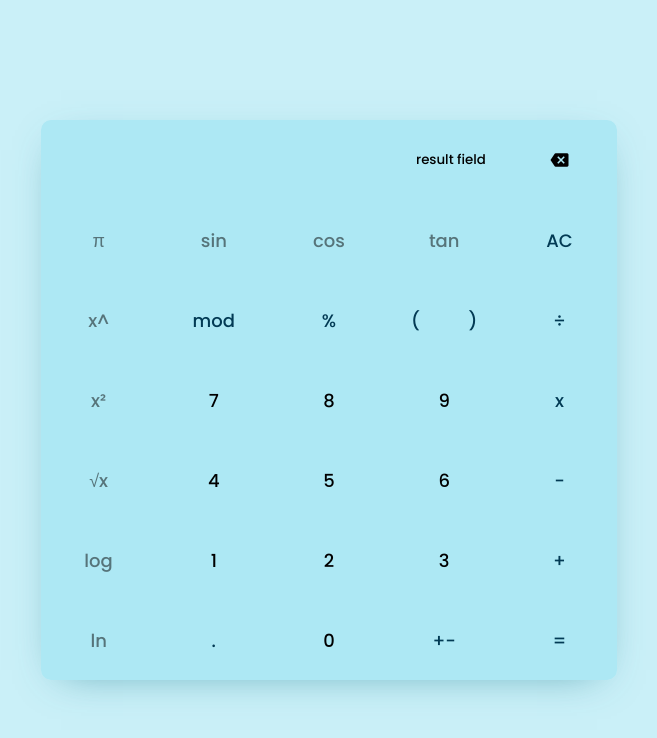
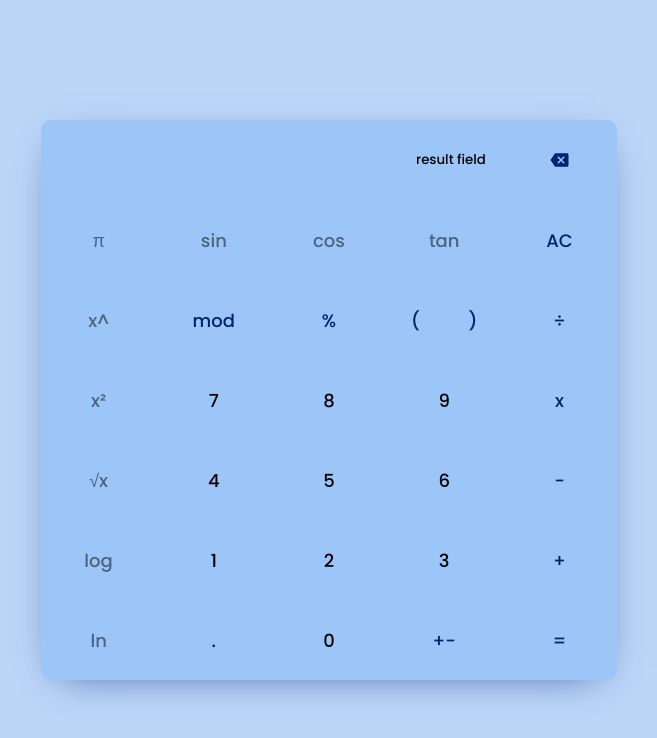
Before and after one commit to thisisanash/JS-calculator-V2, a plain HTML site: page index.html in a window 1280 px wide. Shown: the whole page, without its empty margins (311-968 px from the left). Drawn offline with Linux system fonts and the light colour scheme.

Commit message:
Update style.css

```diff
--- a/style.css
+++ b/style.css
@@ -9,7 +9,7 @@
 }
 
 body {
-    background: #caf0f8;
+    background: #bcd6f8;
     height: 100vh;
     width: 100vw;
 }
@@ -25,7 +25,7 @@ body {
     border-radius: 10px;
     overflow: hidden;
     font-size: 18px;
-    box-shadow: 0px 10px 40px -20px #31899bc9;
+    box-shadow: 0px 10px 40px -20px #002270c9;
     /* grid */
     display: grid;
 grid-template-columns: repeat(5, 1fr);
@@ -81,16 +81,16 @@ grid-row-gap: 0px;
 }
 
 .field, .btn {
-    border: 0px solid #49cae44d;
-    background: #ade8f4;
+    border: 0px solid rgba(188, 214, 248, 0.302);
+    background: #9cc6f8;
 }
 
 .grid-3, .grid-4, .grid-5, .grid-6, .grid-8, .grid-13, .grid-18, .grid-23, .grid-28{
     color: #00000080;
 }
 
-.grid-7, .grid-9, .grid-10, .grid-11, .btn.brc button, .grid-12, .grid-17, .grid-22, .grid-27, .grid-29, .grid-31, .grid-32{
-    color: #023a54;
+.grid-2, .grid-7, .grid-9, .grid-10, .grid-11, .btn.brc button, .grid-12, .grid-17, .grid-22, .grid-27, .grid-29, .grid-31, .grid-32{
+    color: #002270;
 }
 
 .btn.brc {
```
